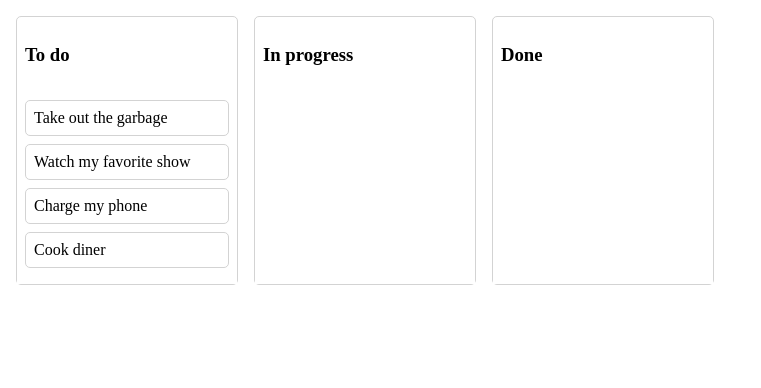
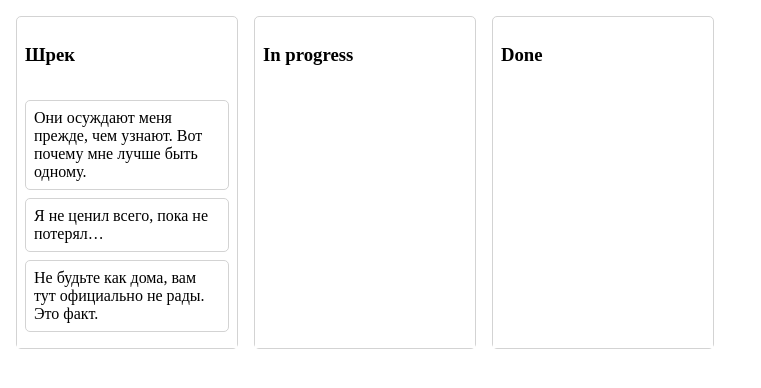
Before and after one commit to Elshad98/drag-and-drop, a React (Create React App) app: page / in a window 1280 px wide. Shown: the top 388 px of the page, without its empty margins (0-761 px from the left). Built offline with nearby package versions, Linux system fonts and the light colour scheme.

Commit message:
Changed initial-data.js file

```diff
--- a/public/index.html
+++ b/public/index.html
@@ -1,11 +1,13 @@
 <!DOCTYPE html>
 <html lang="en">
-  <head>
+<head>
     <meta charset="utf-8" />
+    <meta name="viewport" content="width=device-width, initial-scale=1" />
+    <meta http-equiv="X-UA-Compatible" content="ie=edge">
     <link rel="shortcut icon" href="favicon.ico" />
-    <meta name="viewport" content="width=device-width, initial-scale=1" />
-    <title>React App</title>
-  </head>
+    <link href="https://fonts.googleapis.com/css?family=Roboto:400,500,700" rel="stylesheet">
+    <title>Drag and drop</title>
+</head>
   <body>
     <div id="root"></div>
   </body>
--- a/src/App.js
+++ b/src/App.js
@@ -24,27 +24,7 @@ class App extends React.Component{
 		this.state = initialData;
     }
 
-    onDragStart = (start, provided) => {
-        provided.announce(`You have lifted the task in position ${start.source.index + 1}`);
-    }
-
-    onDragUpdate = (update, provided) => {
-        const message = update.destination
-            ? `You have moved the task to position ${update.destination.index + 1}`
-            : `You are currently not over a droppable area`;
-
-        provided.announce(message);
-    }
-
-    onDragEnd = (result, provided) => {
-        const message = result.destination
-            ? `You have moved the task from position
-               ${result.source.index + 1} to ${result.destination.index + 1}`
-            : `The task has been returned to it is starting position of
-               ${result.source.index + 1}`;
-
-        provided.announce(message);
-
+    onDragEnd = (result) => {
         const { destination, source, draggableId, type } = result;
 
         if (!destination) {
@@ -124,7 +104,7 @@ class App extends React.Component{
 
     render() {
         return (
-            <DragDropContext onDragStart={this.onDragStart} onDragUpdate={this.onDragUpdate} onDragEnd={this.onDragEnd}>
+            <DragDropContext onDragEnd={this.onDragEnd}>
                 <Droppable
                     droppableId="all-columns"
                     direction="horizontal"
--- a/src/components/Task.js
+++ b/src/components/Task.js
@@ -21,7 +21,6 @@ class Task extends React.Component {
                         {...provided.dragHandleProps}
                         ref={provided.innerRef}
                         isDragging={snapshot.isDragging}
-                        aria-roledescription="Press space to lift the task"
                     >
                         {this.props.task.content}
                     </Container>
--- a/src/components/initial-data.js
+++ b/src/components/initial-data.js
@@ -1,15 +1,14 @@
 const initialData = {
     tasks: {
-		'task-1': {id: 'task-1', content: 'Take out the garbage'},
-        'task-2': {id: 'task-2', content: 'Watch my favorite show'},
-        'task-3': {id: 'task-3', content: 'Charge my phone'},
-        'task-4': {id: 'task-4', content: 'Cook diner'}
+        'task-1': { id: 'task-1', img: '', content: 'Они осуждают меня прежде, чем узнают. Вот почему мне лучше быть одному.' },
+        'task-2': { id: 'task-2', img: '', content: 'Я не ценил всего, пока не потерял…' },
+        'task-3': { id: 'task-3', img: '', content: 'Не будьте как дома, вам тут официально не рады. Это факт.' }
     },
     columns: {
         'column-1': {
             id: 'column-1',
-			title: 'To do',
-			taskIds: ['task-1', 'task-2', 'task-3', 'task-4']
+            title: 'Шрек',
+            taskIds: ['task-1', 'task-2', 'task-3']
         },
         'column-2': {
             id: 'column-2',
```
Also changed, not shown: 1 other file (tests, documents, lock files or other folders). Lines whose indentation alone changed are shown as unchanged.
